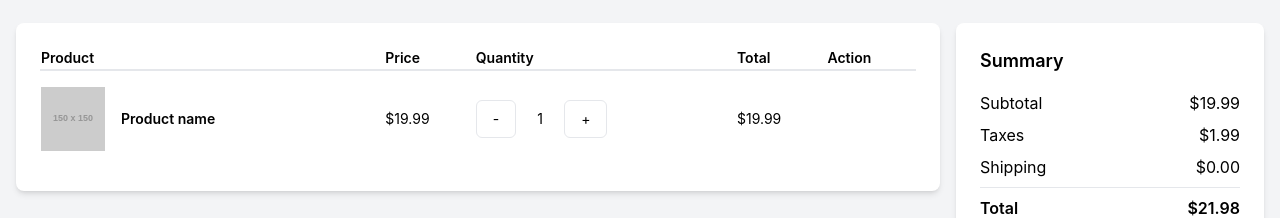
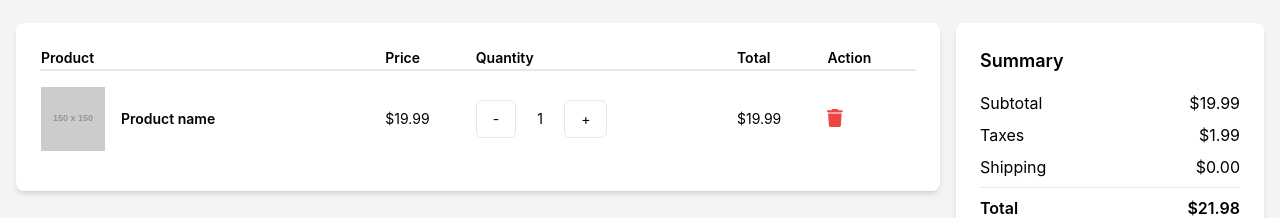
Before and after one commit to ChamudikaDeSilva/Pamonas-Harvest-Haven-Frontend-React, a React (Create React App) app: page /shopping-cart in a window 1280 px wide. Shown: the part 465-683 px from the top of the page. Built offline with nearby package versions, Linux system fonts and the light colour scheme.

Commit message:
Added fontawesome Icon for remove items

```diff
--- a/src/components/cartComponent/CartDetails.jsx
+++ b/src/components/cartComponent/CartDetails.jsx
@@ -1,4 +1,6 @@
 import React from  'react';
+import { FontAwesomeIcon } from '@fortawesome/react-fontawesome';
+import { faTrash } from '@fortawesome/free-solid-svg-icons';
 
 const CartDetails=()=>{
     return(
@@ -35,6 +37,9 @@ const CartDetails=()=>{
                                         </div>
                                     </td>
                                     <td class="py-4">$19.99</td>
+                                    <td class="py-4">
+                                        <FontAwesomeIcon icon={faTrash} className="text-red-500 text-lg hover:text-red-700 transition duration-300" />
+                                    </td>
                                 </tr>
 
                             </tbody>
```
